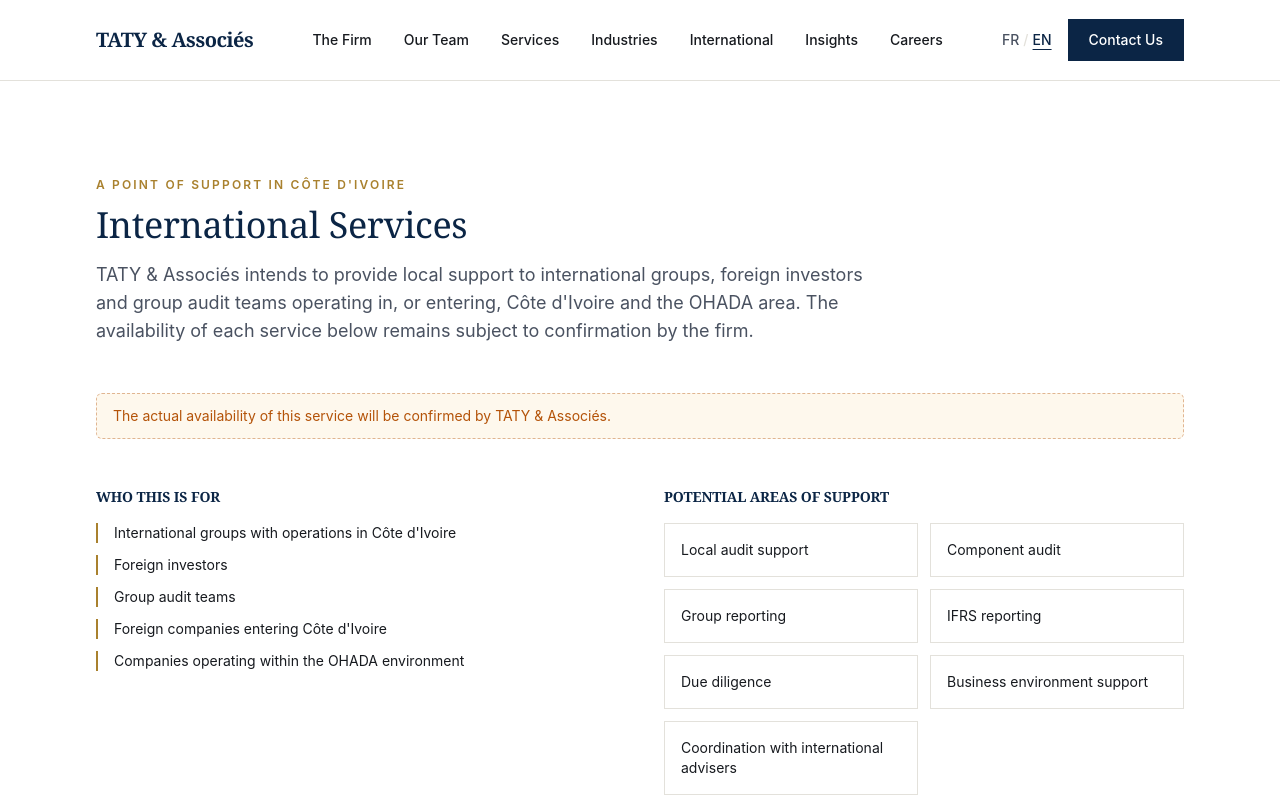
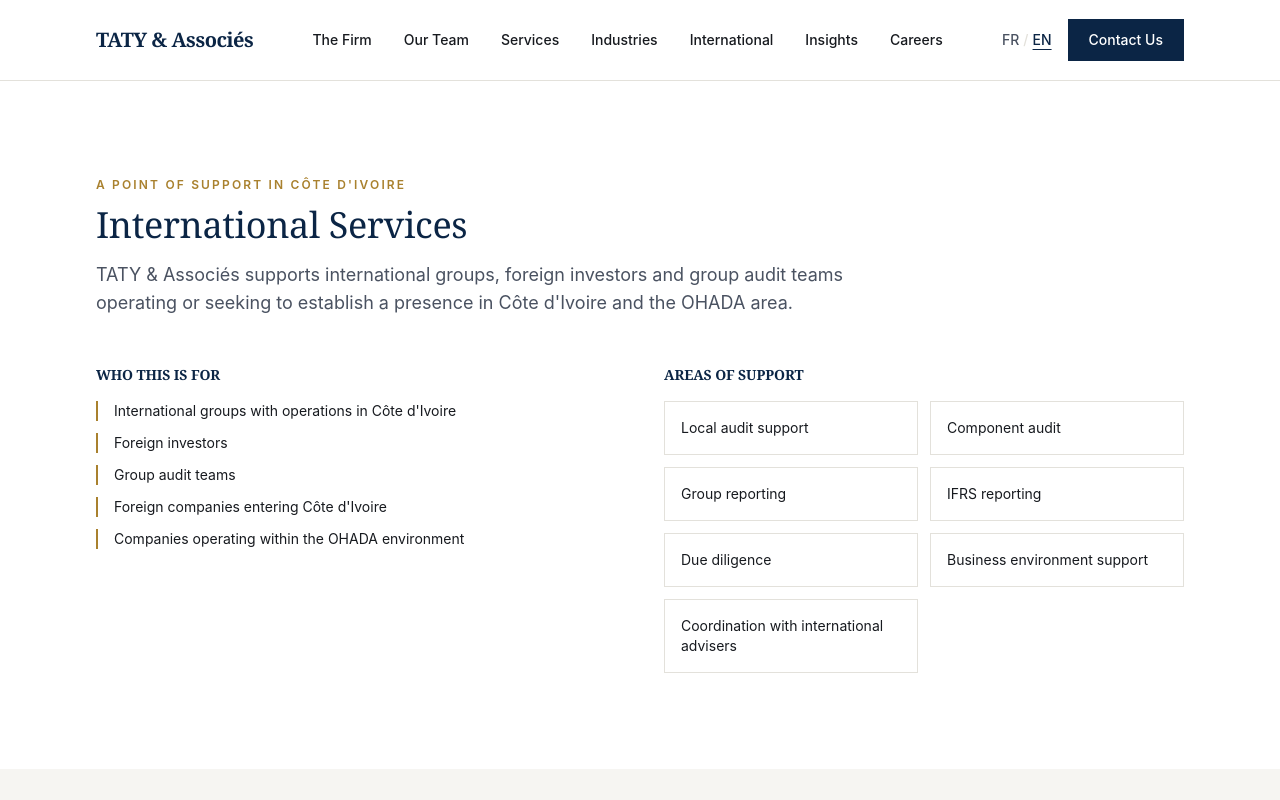
Before and after one commit to kyayoun-sudo/taty-website, a Next.js app: page /en/international in a window 1280 px wide. Shown: the top 800 px of the page. Built offline with nearby package versions, Linux system fonts and the light colour scheme.

Commit message:
Refactor imports and improve international page structure

```diff
--- a/app/[locale]/international/page.tsx
+++ b/app/[locale]/international/page.tsx
@@ -1,14 +1,21 @@
 import type { Metadata } from "next";
 import { notFound } from "next/navigation";
-import { isLocale, getDictionary, t, type Locale } from "@/lib/i18n";
+import {
+  isLocale,
+  getDictionary,
+  t,
+  type Locale,
+} from "@/lib/i18n";
 import {
   internationalAudiences,
   internationalCapabilities,
   confirmedCountries,
   confirmedFunders,
 } from "@/content/international";
-import { Section, SectionHeading } from "@/components/ui/Section";
-import { PlaceholderNotice } from "@/components/ui/PlaceholderNotice";
+import {
+  Section,
+  SectionHeading,
+} from "@/components/ui/Section";
 import { CTABanner } from "@/components/sections/CTABanner";
 
 export async function generateMetadata({
@@ -18,50 +25,79 @@ export async function generateMetadata({
 }): Promise<Metadata> {
   const { locale } = await params;
   const isFr = locale === "fr";
+
   return {
-    title: isFr ? "Services Internationaux" : "International Services",
+    title: isFr
+      ? "Services Internationaux"
+      : "International Services",
     description: isFr
       ? "Support local en Côte d'Ivoire pour les groupes internationaux, investisseurs étrangers et équipes d'audit de groupe dans l'espace OHADA."
       : "Local support in Côte d'Ivoire for international groups, foreign investors and group audit teams across the OHADA area.",
-    alternates: { canonical: isFr ? "/international" : "/en/international" },
+    alternates: {
+      canonical: isFr
+        ? "/international"
+        : "/en/international",
+    },
   };
 }
 
-export default async function InternationalPage({ params }: { params: Promise<{ locale: string }> }) {
+export default async function InternationalPage({
+  params,
+}: {
+  params: Promise<{ locale: string }>;
+}) {
   const { locale: rawLocale } = await params;
+
   if (!isLocale(rawLocale)) notFound();
+
   const locale: Locale = rawLocale;
   const dict = await getDictionary(locale);
+  const isFr = locale === "fr";
+
+  const intro = isFr
+    ? "TATY & Associés accompagne les groupes internationaux, investisseurs étrangers et équipes d'audit de groupe présents ou souhaitant s'implanter en Côte d'Ivoire et dans l'espace OHADA."
+    : "TATY & Associés supports international groups, foreign investors and group audit teams operating or seeking to establish a presence in Côte d'Ivoire and the OHADA area.";
 
   return (
     <>
       <Section>
-        <SectionHeading eyebrow={dict.international.eyebrow} title={dict.international.title} subtitle={dict.international.intro} />
-
-        <div className="mb-12">
-          <PlaceholderNotice>{dict.services.statusNote}</PlaceholderNotice>
-        </div>
+        <SectionHeading
+          eyebrow={dict.international.eyebrow}
+          title={dict.international.title}
+          subtitle={intro}
+        />
 
         <div className="grid gap-12 lg:grid-cols-2">
           <div>
             <h2 className="mb-4 text-sm font-semibold uppercase tracking-[0.14em] text-brand-primary">
               {dict.international.audiencesTitle}
             </h2>
+
             <ul className="space-y-3">
               {internationalAudiences.map((item, i) => (
-                <li key={i} className="flex items-start gap-3 border-l-2 border-brand-accent pl-4 text-sm text-ink">
+                <li
+                  key={i}
+                  className="flex items-start gap-3 border-l-2 border-brand-accent pl-4 text-sm text-ink"
+                >
                   {t(locale, item)}
                 </li>
               ))}
             </ul>
           </div>
+
           <div>
             <h2 className="mb-4 text-sm font-semibold uppercase tracking-[0.14em] text-brand-primary">
-              {dict.international.capabilitiesTitle}
+              {isFr
+                ? "Domaines d'accompagnement"
+                : "Areas of support"}
             </h2>
+
             <ul className="grid gap-3 sm:grid-cols-2">
               {internationalCapabilities.map((item, i) => (
-                <li key={i} className="border border-line bg-paper p-4 text-sm text-ink">
+                <li
+                  key={i}
+                  className="border border-line bg-paper p-4 text-sm text-ink"
+                >
                   {t(locale, item)}
                 </li>
               ))}
@@ -72,33 +108,50 @@ export default async function InternationalPage({ params }: { params: Promise<{
 
       <Section muted>
         <h2 className="mb-2 text-sm font-semibold uppercase tracking-[0.14em] text-brand-primary">
-          {locale === "fr" ? "Une expérience confirmée à l'international" : "A confirmed international track record"}
+          {isFr
+            ? "Une expérience confirmée à l'international"
+            : "A confirmed international track record"}
         </h2>
+
         <p className="mb-8 max-w-2xl text-sm text-ink-muted">
-          {locale === "fr"
+          {isFr
             ? "Le cabinet a conduit des missions d'audit financées par les bailleurs suivants, dans les pays ci-dessous."
             : "The firm has carried out audit engagements financed by the following donors, in the countries listed below."}
         </p>
+
         <div className="grid gap-12 lg:grid-cols-2">
           <div>
             <h3 className="mb-4 text-xs font-semibold uppercase tracking-[0.14em] text-ink-muted">
-              {locale === "fr" ? "Bailleurs de fonds" : "Donors / funders"}
+              {isFr
+                ? "Bailleurs de fonds"
+                : "Donors / funders"}
             </h3>
+
             <ul className="flex flex-wrap gap-2">
               {confirmedFunders.map((item, i) => (
-                <li key={i} className="border border-line bg-paper px-3 py-1.5 text-xs text-ink">
+                <li
+                  key={i}
+                  className="border border-line bg-paper px-3 py-1.5 text-xs text-ink"
+                >
                   {t(locale, item)}
                 </li>
               ))}
             </ul>
           </div>
+
           <div>
             <h3 className="mb-4 text-xs font-semibold uppercase tracking-[0.14em] text-ink-muted">
-              {locale === "fr" ? "Pays d'intervention" : "Countries of engagement"}
+              {isFr
+                ? "Pays d'intervention"
+                : "Countries of engagement"}
             </h3>
+
             <ul className="flex flex-wrap gap-2">
               {confirmedCountries.map((item, i) => (
-                <li key={i} className="border border-line bg-paper px-3 py-1.5 text-xs text-ink">
+                <li
+                  key={i}
+                  className="border border-line bg-paper px-3 py-1.5 text-xs text-ink"
+                >
                   {t(locale, item)}
                 </li>
               ))}
```
